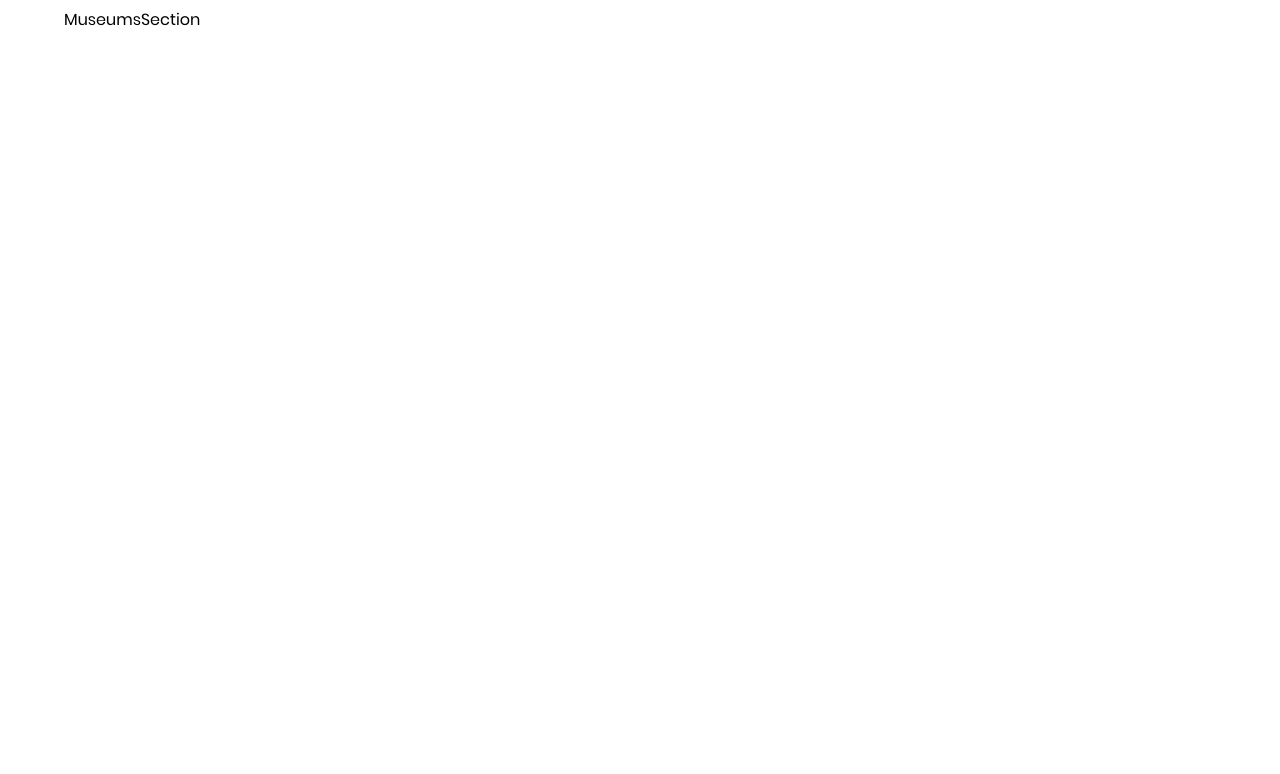
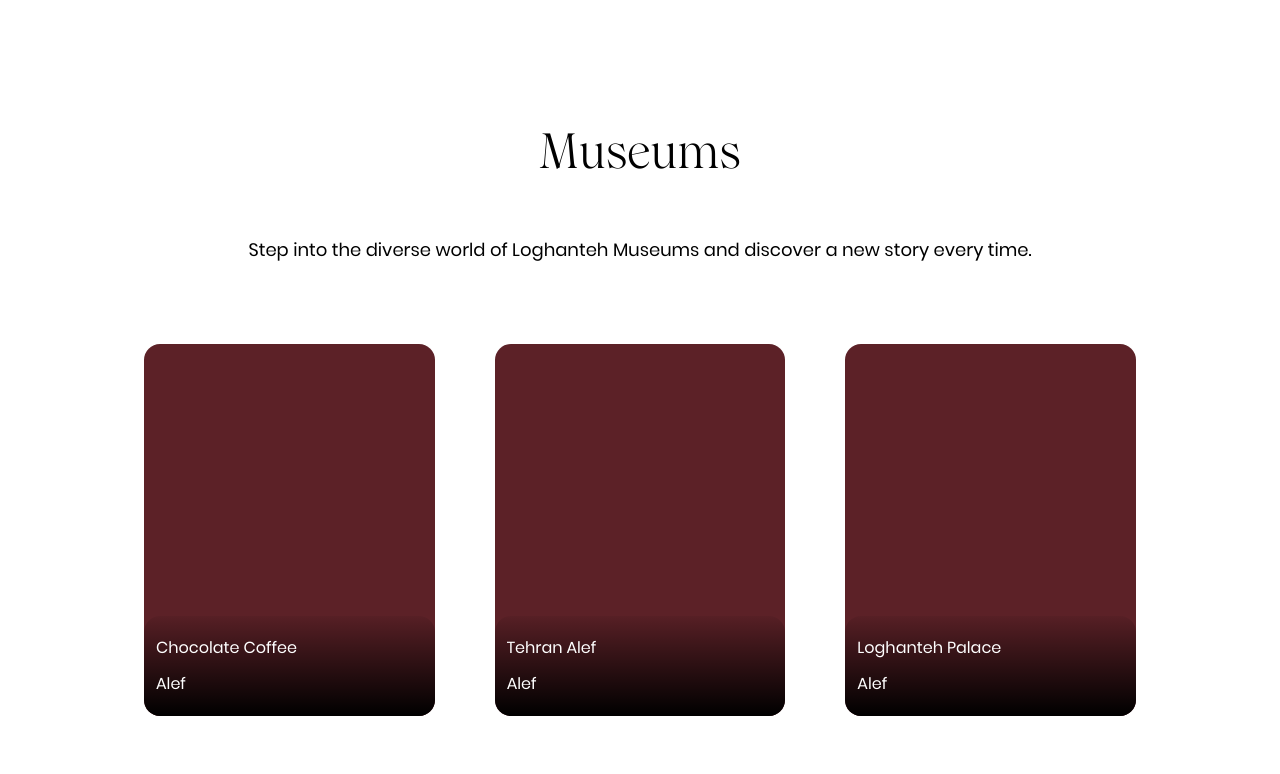
Before and after one commit to iXZed026/Loghante-Project, a Next.js app in the folder Develop/Frontend/: page /en in a window 1280 px wide. Shown: the part 2360-3134 px from the top of the page. Before the commit the page ends 2392 px from the top, so only its background shows below. Built offline with nearby package versions, Linux system fonts and the light colour scheme.

Commit message:
museums section completed

```diff
--- a/Develop/Frontend/src/app/[locale]/layout.tsx
+++ b/Develop/Frontend/src/app/[locale]/layout.tsx
@@ -1,6 +1,6 @@
 import { NextIntlClientProvider } from "next-intl";
 import { getMessages } from "next-intl/server";
-import "../globals.css";
+import "@/app/globals.css";
 import { poppins, wulkan } from "@/font";
 
 
--- a/Develop/Frontend/src/app/[locale]/page.tsx
+++ b/Develop/Frontend/src/app/[locale]/page.tsx
@@ -1,8 +1,10 @@
 import Container from '@/components/shared/Container';
+import "@/features/loghante(root)/styles/utilities.css"
 import Header from '@/features/loghante(root)/components/header/Header';
 import AboutMuseums from '@/features/loghante(root)/components/sections/AboutMuseums';
 import HeroSection from '@/features/loghante(root)/components/sections/HeroSection';
 import MuseumsSection from '@/features/loghante(root)/components/sections/MuseumsSection';
+
 
 function Loghante() {
   return (
--- a/Develop/Frontend/src/components/animations/FadeUp.tsx
+++ b/Develop/Frontend/src/components/animations/FadeUp.tsx
@@ -1,7 +1,7 @@
 "use client"
 import { slowTransitionOut } from "@/lib/animations/transitions"
 import { Children } from "@/types/children"
-import { motion } from "framer-motion"
+import { motion, Variants } from "framer-motion"
 import { Transition } from "framer-motion";
 
 interface IFadeUp {
@@ -9,6 +9,8 @@ interface IFadeUp {
     transition?: Transition;
     y?: number;
     amount?: number
+    variants?: Variants
+    className?: string
 }
 
 function FadeUp({
@@ -16,9 +18,12 @@ function FadeUp({
     transition = slowTransitionOut,
     y = 50,
     amount = 0.2,
+    variants,
+    className
 }: IFadeUp) {
     return (
         <motion.div
+            variants={variants}
             initial={{
                 opacity: 0,
                 y: y,
@@ -31,6 +36,7 @@ function FadeUp({
             viewport={{
                 amount: amount,
             }}
+            className={className}
         >
             {children}
         </motion.div>
--- /dev/null
+++ b/Develop/Frontend/src/components/animations/StaggerWrapper.tsx
@@ -0,0 +1,28 @@
+"use client"
+import { Children } from "@/types/children"
+import { motion, Variants } from "framer-motion"
+
+interface StaggerWrapper {
+    children: Children
+    variants: Variants
+    className?: string
+}
+
+function StaggerWrapper({
+    children,
+    variants,
+    className
+}: StaggerWrapper) {
+    return (
+        <motion.div
+            className={className}
+            variants={variants}
+            initial="hidden"
+            whileInView="visible"
+        >
+            {children}
+        </motion.div>
+    )
+}
+
+export default StaggerWrapper
--- a/Develop/Frontend/src/features/loghante(root)/animations/loghante.variants.ts
+++ b/Develop/Frontend/src/features/loghante(root)/animations/loghante.variants.ts
@@ -0,0 +1,22 @@
+import { Variants } from "framer-motion";
+
+export const MuseumsCardContainerVariant: Variants = {
+    hidden: {},
+    visible: {
+        transition: {
+            staggerChildren: 0.3,
+        }
+    },
+}
+
+export const MuseumCardVariant: Variants = {
+    hidden: {
+        opacity: 0,
+        y: 40,
+    },
+    visible: {
+        opacity: 1,
+        y: 0,
+    },
+
+}
--- a/Develop/Frontend/src/features/loghante(root)/components/AboutLoghantehComponent.tsx
+++ b/Develop/Frontend/src/features/loghante(root)/components/AboutLoghantehComponent.tsx
@@ -55,7 +55,7 @@ function AboutLoghantehComponent({
                     >
                         <h2 className={cn(
                             "font-wulkan",
-                            "font-bold text-5xl",
+                            "loghante-section-title",
                             "mb-8"
                         )}>
                             {title}
--- /dev/null
+++ b/Develop/Frontend/src/features/loghante(root)/components/MuseumsBox.tsx
@@ -0,0 +1,39 @@
+import AppLink from '@/components/ui/AppLink'
+import { cn } from '@/lib/utils/cn'
+import React from 'react'
+import { IMuseumPart } from '../data/museumParts'
+import { getLocalizedValue } from '@/lib/utils/getLocalizedValue'
+import { useLocale } from 'next-intl'
+
+type MuseumBox = IMuseumPart
+
+function MuseumsBox(props: MuseumBox) {
+
+    const { href, name } = props
+
+    const locale = useLocale()
+
+    return (
+        <AppLink
+            href={href}
+        >
+            <div className={cn(
+                "h-93",
+                "relative",
+                "bg-crimson",
+                "rounded-2xl",
+                "text-white-utility"
+            )}>
+                {/* Image */}
+                <div></div>
+                {/* Content */}
+                <div className='w-full gradient-shadow absolute bottom-0 px-3 py-5 fcol gap-3 rounded-2xl'>
+                    <h3>{getLocalizedValue(name, locale)}</h3>
+                    <h6>Alef</h6>
+                </div>
+            </div>
+        </AppLink>
+    )
+}
+
+export default MuseumsBox
--- a/Develop/Frontend/src/features/loghante(root)/components/sections/AboutMuseums.tsx
+++ b/Develop/Frontend/src/features/loghante(root)/components/sections/AboutMuseums.tsx
@@ -7,7 +7,7 @@ function AboutMuseums() {
     const t = useTranslations("LoghantehAbout")
 
     return (
-        <div className='px-20 min-h-screen  py-30'>
+        <div id="about" className='px-20 loghante-section'>
             <AboutLoghantehComponent
                 reverse={false}
                 title={t("about.title")}
--- a/Develop/Frontend/src/features/loghante(root)/components/sections/MuseumsSection.tsx
+++ b/Develop/Frontend/src/features/loghante(root)/components/sections/MuseumsSection.tsx
@@ -1,8 +1,53 @@
-import React from 'react'
+import FadeUp from '@/components/animations/FadeUp'
+import StaggerWrapper from '@/components/animations/StaggerWrapper'
+import { defaultTransitionOut, slowTransitionIn, verySlowTransitionOut } from '@/lib/animations/transitions'
+import { cn } from '@/lib/utils/cn'
+import { useTranslations } from 'next-intl'
+import { MuseumCardVariant, MuseumsCardContainerVariant } from '../../animations/loghante.variants'
+import MuseumsBox from '../MuseumsBox'
+import { museumParts } from '../../data/museumParts'
 
 function MuseumsSection() {
+
+  const t = useTranslations("LoghantehMuseums")
+
   return (
-    <div>MuseumsSection</div>
+    <div id="museums" className='px-20 loghante-section'>
+      <div className='fcol gap-15 text-center mb-20'>
+        <FadeUp
+          y={40}
+        >
+          <h2 className={cn(
+            "font-wulkan",
+            "loghante-section-title",
+            "",
+          )}>
+            {t("title")}
+          </h2>
+        </FadeUp>
+        <FadeUp
+          y={40}
+          transition={verySlowTransitionOut}
+        >
+          <h5 className='text-lg'>{t("subtitle")}</h5>
+        </FadeUp>
+      </div>
+      {/* CARDS */}
+      <StaggerWrapper
+        className='grid grid-cols-12 gap-15 overflow-hidden'
+        variants={MuseumsCardContainerVariant}
+      >
+        {museumParts.map(museum => (
+          <FadeUp
+            className="col-span-4 w-full"
+            variants={MuseumCardVariant}
+            transition={defaultTransitionOut}
+          >
+            <MuseumsBox key={museum.id} {...museum} />
+          </FadeUp>
+        ))}
+      </StaggerWrapper>
+    </div >
   )
 }
 
--- /dev/null
+++ b/Develop/Frontend/src/features/loghante(root)/styles/utilities.css
@@ -0,0 +1,9 @@
+@import "tailwindcss";
+
+@utility loghante-section {
+    @apply py-30 min-h-screen overflow-x-hidden;
+}
+
+@utility loghante-section-title {
+    @apply  font-bold text-5xl;
+}
```
Also changed, not shown: Develop/Frontend/src/features/loghante(root)/style/about.module.css (deleted).
